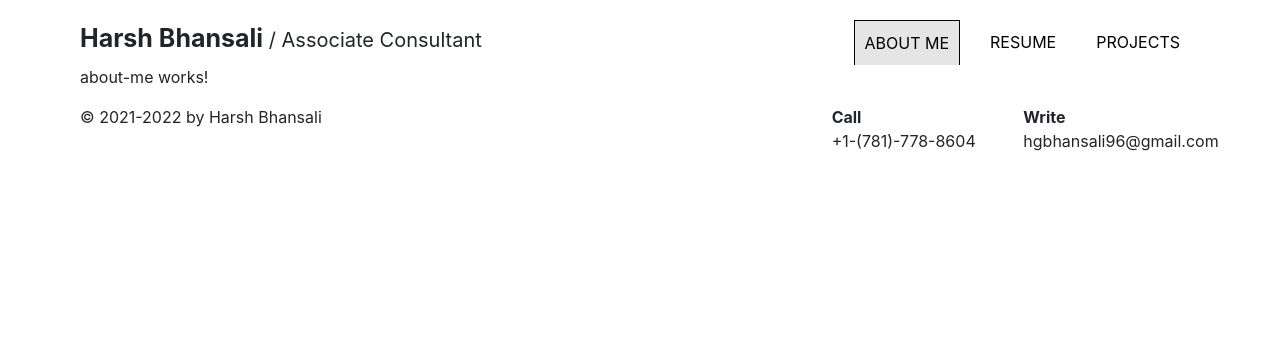
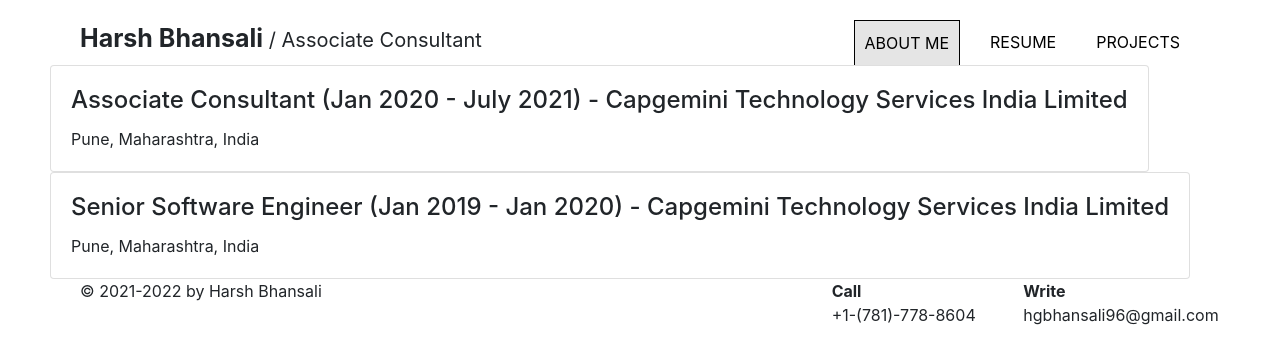
Before and after one commit to bhansaliharshg/bhansaliharshg.github.io, an Angular app: page /resume in a window 1280 px wide. Before the commit this address led to /about-me. Shown: the top 364 px of the page. Built offline with nearby package versions, Linux system fonts and the light colour scheme.

Commit message:
Added reload logic

```diff
--- a/src/app/app.component.ts
+++ b/src/app/app.component.ts
@@ -11,7 +11,9 @@
   constructor(private router: Router){}
 
   ngOnInit(): void {
-      this.router.navigate(['/index.html']);
+    if (window.performance.getEntriesByType("navigation")[0].toJSON()['type'] == 'reload') {
+      this.router.navigateByUrl(window.origin);
+    }
   }
 
 }
--- a/src/app/resume/resume.component.html
+++ b/src/app/resume/resume.component.html
@@ -7,4 +7,12 @@
             </div>
           </div>
     </div>
+    <div class="row">
+      <div class="card">
+          <div class="card-body">
+            <h4 class="card-title">Senior Software Engineer (Jan 2019 - Jan 2020) - {{capgemini}}</h4>
+            <p class="card-text">{{pune}}</p>
+          </div>
+        </div>
+  </div>
 </div>
```
Also changed, not shown: 3 other files (tests, documents, lock files or other folders).
